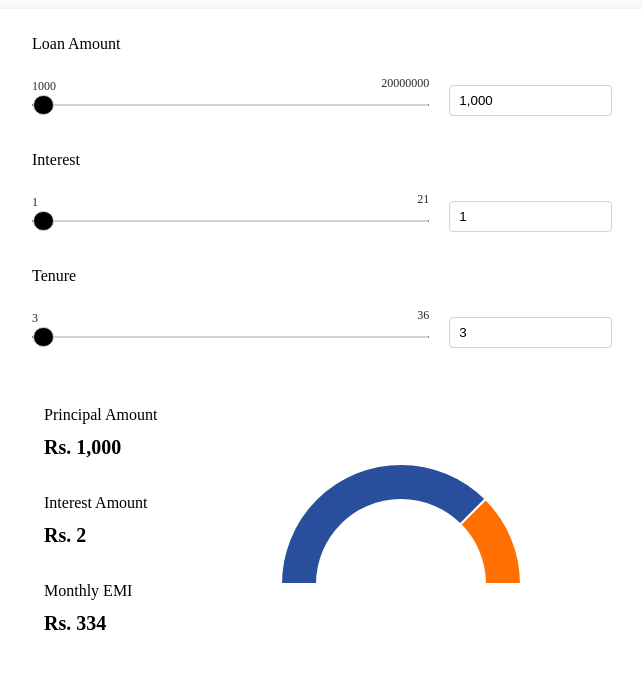
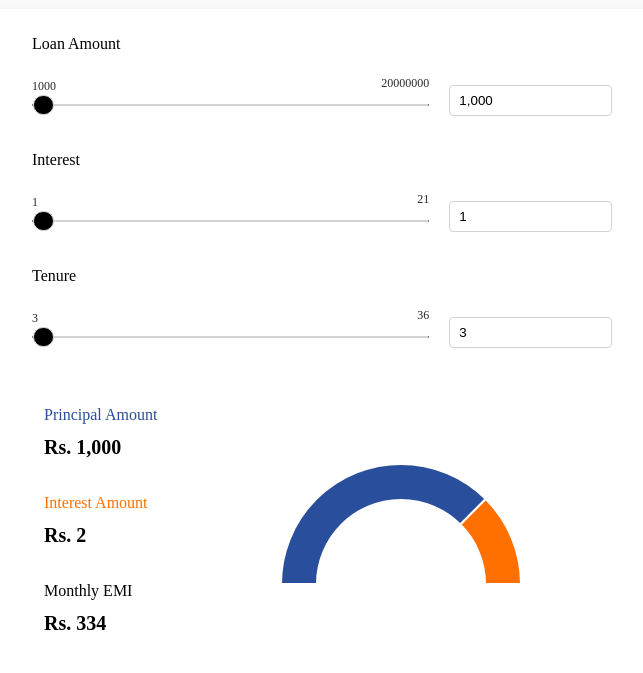
Before and after one commit to adarshm07/emi-calculator, a plain HTML site: page index.html in a window 1280 px wide. Shown: the whole page, without its empty margins (17-660 px from the left). Drawn offline with nearby package versions, Linux system fonts and the light colour scheme.

Commit message:
Update index.html

```diff
--- a/index.html
+++ b/index.html
@@ -59,7 +59,7 @@
         <div class="container__values">
             <div class="container__outputsection">
                 <div class="container__outputtext">
-                    <p class="output__title">Principal Amount</p>
+                    <p class="output__title blue-color">Principal Amount</p>
                     <div class="append__section">
                         <p class="appendText">Rs.&nbsp;</p>
                         <p class="output__value">1,000</p>
@@ -67,7 +67,7 @@
                 </div>
 
                 <div class="container__outputtext">
-                    <p class="output__title">Interest Amount</p>
+                    <p class="output__title orange-color">Interest Amount</p>
                     <div class="append__section">
                         <p class="appendText">Rs.&nbsp;</p>
                         <p class="output__value">1</p>
```
